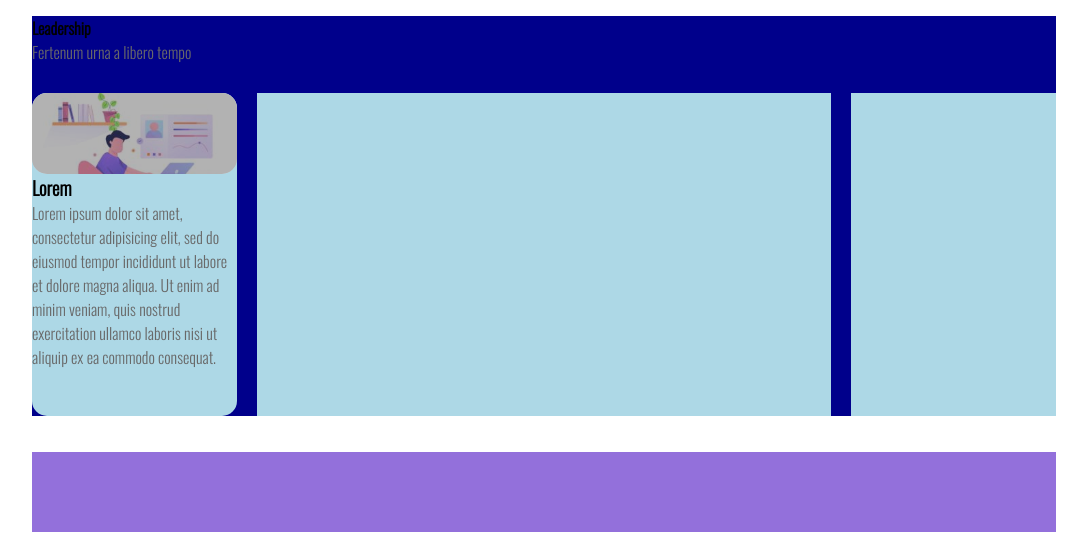
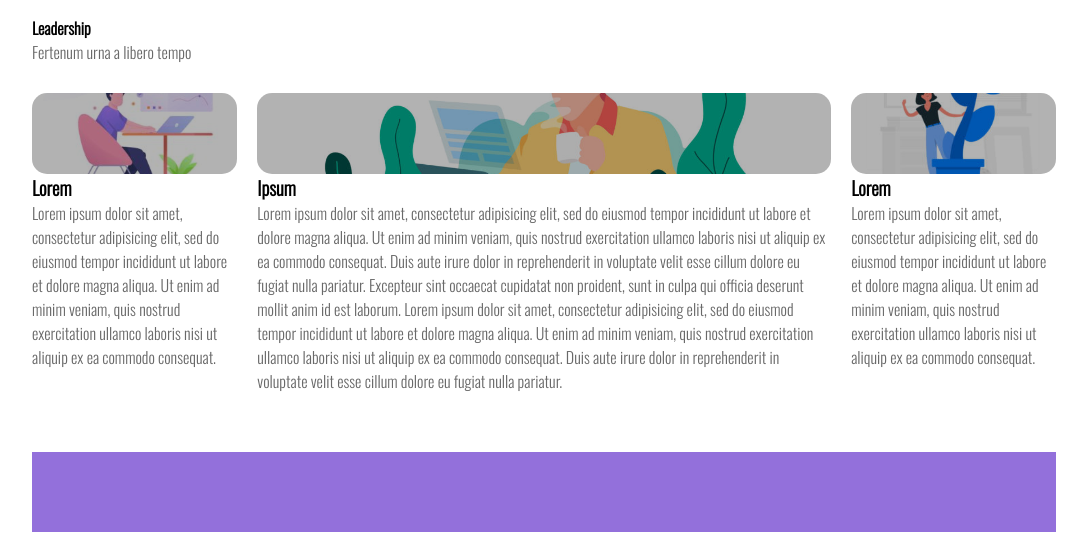
Before and after one commit to MarcoMihajlovic/htmlcss-wp, a plain HTML site: page index.html in a window 1280 px wide. Shown: the part 400-948 px from the top of the page, without its empty margins (96-1183 px from the left). Drawn offline with nearby package versions, Linux system fonts and the light colour scheme.

Commit message:
3 colonne
completate

```diff
--- a/css/style.css
+++ b/css/style.css
@@ -17,7 +17,6 @@ body {
 main {
   width: 100%;
   height: 50vh;
-  background-color: darkblue;
   margin-top: 2vh;
   padding-bottom: 2%;
 }
@@ -118,7 +117,6 @@ footer {
   margin-right: 2%;
   margin-bottom: 2%;
   float: left;
-  background-color: lightblue;
   border-radius: 15px;
 }
 
@@ -128,6 +126,7 @@ footer {
   background-image: url(../img/img-4.jpg);
   background-size: cover;
   background-repeat: no-repeat;
+  background-position: center center;
   border-radius: 15px;
   position: relative;
 }
@@ -141,8 +140,18 @@ footer {
   width: 56%;
   height: 85%;
   margin-bottom: 2%;
-  background-color: lightblue;
   float: left;
+}
+
+.container_center {
+  width: 100%;
+  height: 25%;
+  background-image: url(../img/banner-2.jpg);
+  background-size: cover;
+  background-repeat: no-repeat;
+  background-position: center center;
+  border-radius: 15px;
+  position: relative;
 }
 
 .column_right {
@@ -152,7 +161,17 @@ footer {
   margin-left: 2%;
   margin-bottom: 2%;
   float: left;
-  background-color: lightblue;
+}
+
+.container_right {
+  width: 100%;
+  height: 25%;
+  background-image: url(../img/img-1.jpg);
+  background-size: cover;
+  background-repeat: no-repeat;
+  background-position: center center;
+  border-radius: 15px;
+  position: relative;
 }
 
 .grey{
--- a/index.html
+++ b/index.html
@@ -46,8 +46,20 @@
             <h3>Lorem</h3>
             <span class="text2 grey">Lorem ipsum dolor sit amet, consectetur adipisicing elit, sed do eiusmod tempor incididunt ut labore et dolore magna aliqua. Ut enim ad minim veniam, quis nostrud exercitation ullamco laboris nisi ut aliquip ex ea commodo consequat.</span>
           </div>
-          <div class="center_column"></div>
-          <div class="column_right"></div>
+          <div class="center_column">
+            <div class="container_center">
+              <div class="overlay"></div>
+            </div>
+            <h3>Ipsum</h3>
+            <span class="text2 grey">Lorem ipsum dolor sit amet, consectetur adipisicing elit, sed do eiusmod tempor incididunt ut labore et dolore magna aliqua. Ut enim ad minim veniam, quis nostrud exercitation ullamco laboris nisi ut aliquip ex ea commodo consequat. Duis aute irure dolor in reprehenderit in voluptate velit esse cillum dolore eu fugiat nulla pariatur. Excepteur sint occaecat cupidatat non proident, sunt in culpa qui officia deserunt mollit anim id est laborum. Lorem ipsum dolor sit amet, consectetur adipisicing elit, sed do eiusmod tempor incididunt ut labore et dolore magna aliqua. Ut enim ad minim veniam, quis nostrud exercitation ullamco laboris nisi ut aliquip ex ea commodo consequat. Duis aute irure dolor in reprehenderit in voluptate velit esse cillum dolore eu fugiat nulla pariatur.</span>
+          </div>
+          <div class="column_right">
+            <div class="container_right">
+              <div class="overlay"></div>
+            </div>
+            <h3>Lorem</h3>
+            <span class="text2 grey">Lorem ipsum dolor sit amet, consectetur adipisicing elit, sed do eiusmod tempor incididunt ut labore et dolore magna aliqua. Ut enim ad minim veniam, quis nostrud exercitation ullamco laboris nisi ut aliquip ex ea commodo consequat.</span>
+          </div>
         </div>
 
       </main>
```
